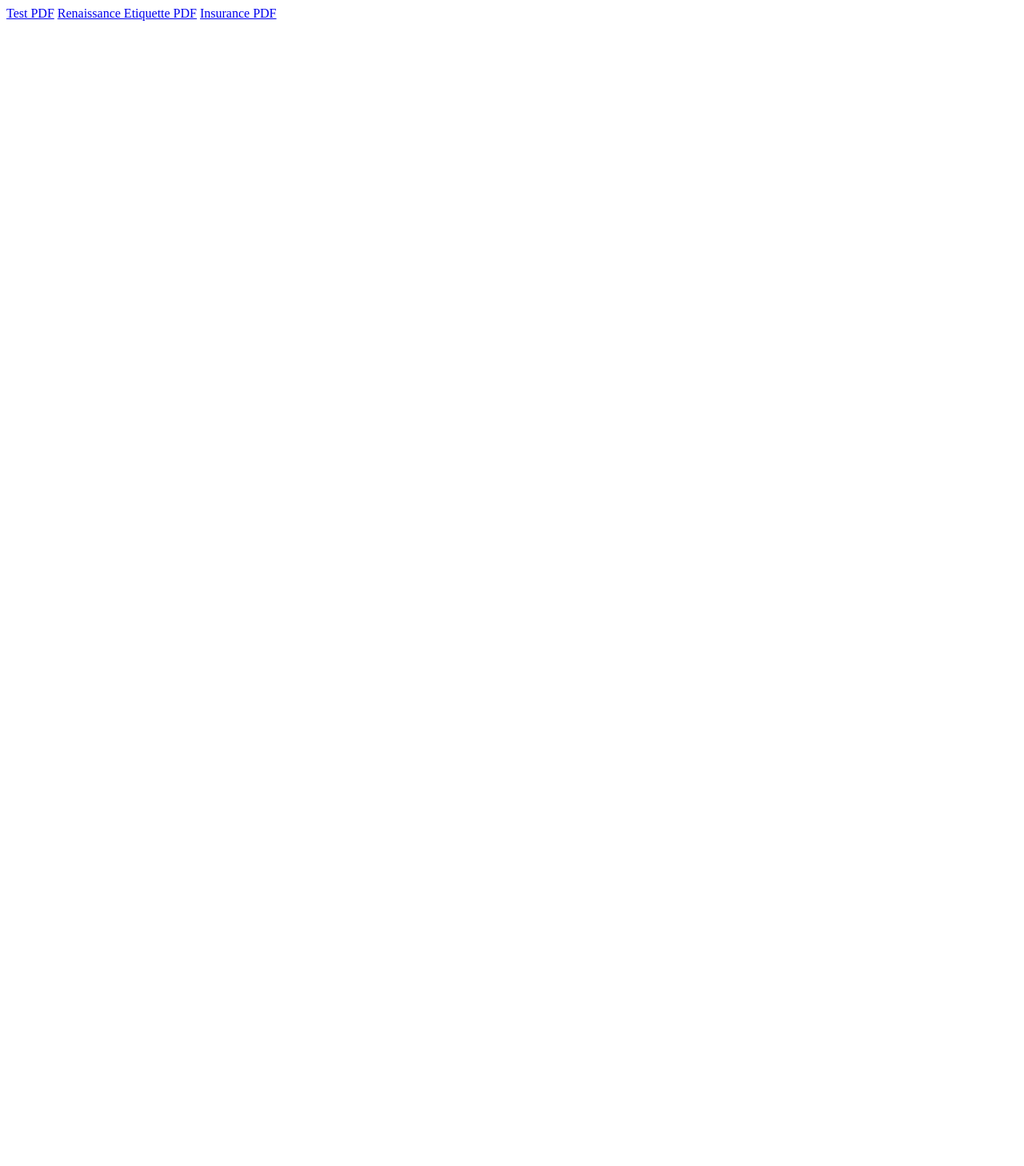
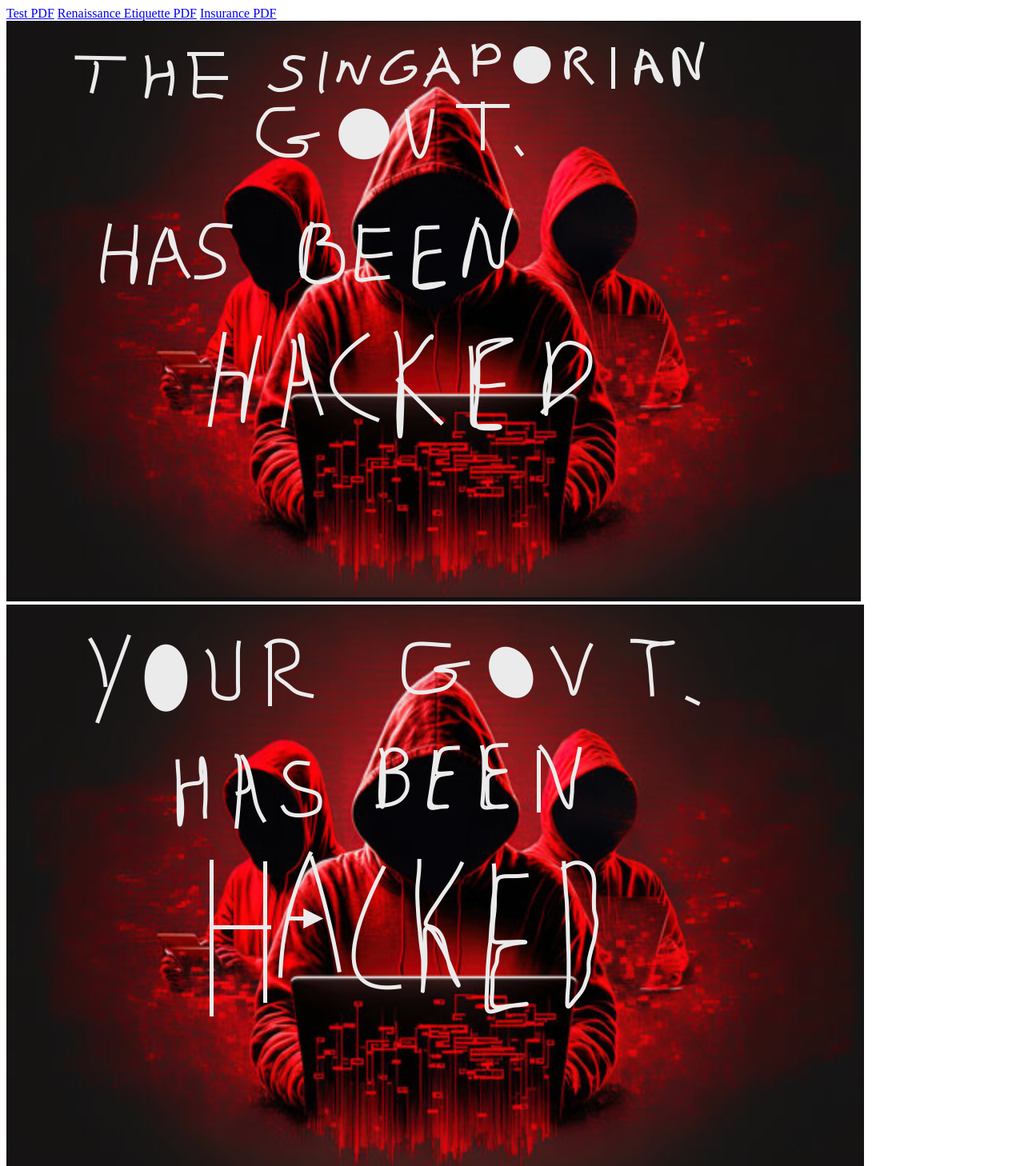
Before and after one commit to cvs181801/testpdf, a plain HTML site: page index.html in a window 1280 px wide. Shown: the top 1458 px of the page at 80% size. Before the commit the page ends 800 px from the top, so only its background shows below. Drawn offline with Linux system fonts and the light colour scheme.

Commit message:
add some test imgs

```diff
--- a/index.html
+++ b/index.html
@@ -19,6 +19,8 @@
         <a href="testpdf.pdf">Test PDF</a>
         <a href="Renaissance Etiquette Case Studies.pdf">Renaissance Etiquette PDF</a>
         <a href="insurance-pdf.pdf">Insurance PDF</a>
+        <img src="pics/hacking-pic-sing-gov.png">
+        <img src="pics/your-govt-has-been-hacked.png">
         <script src="main.js" async defer></script>
     </body>
 </html>
```
Also changed, not shown: pics/hacking-pic-sing-gov.png (added), pics/your-govt-has-been-hacked.png (added).
